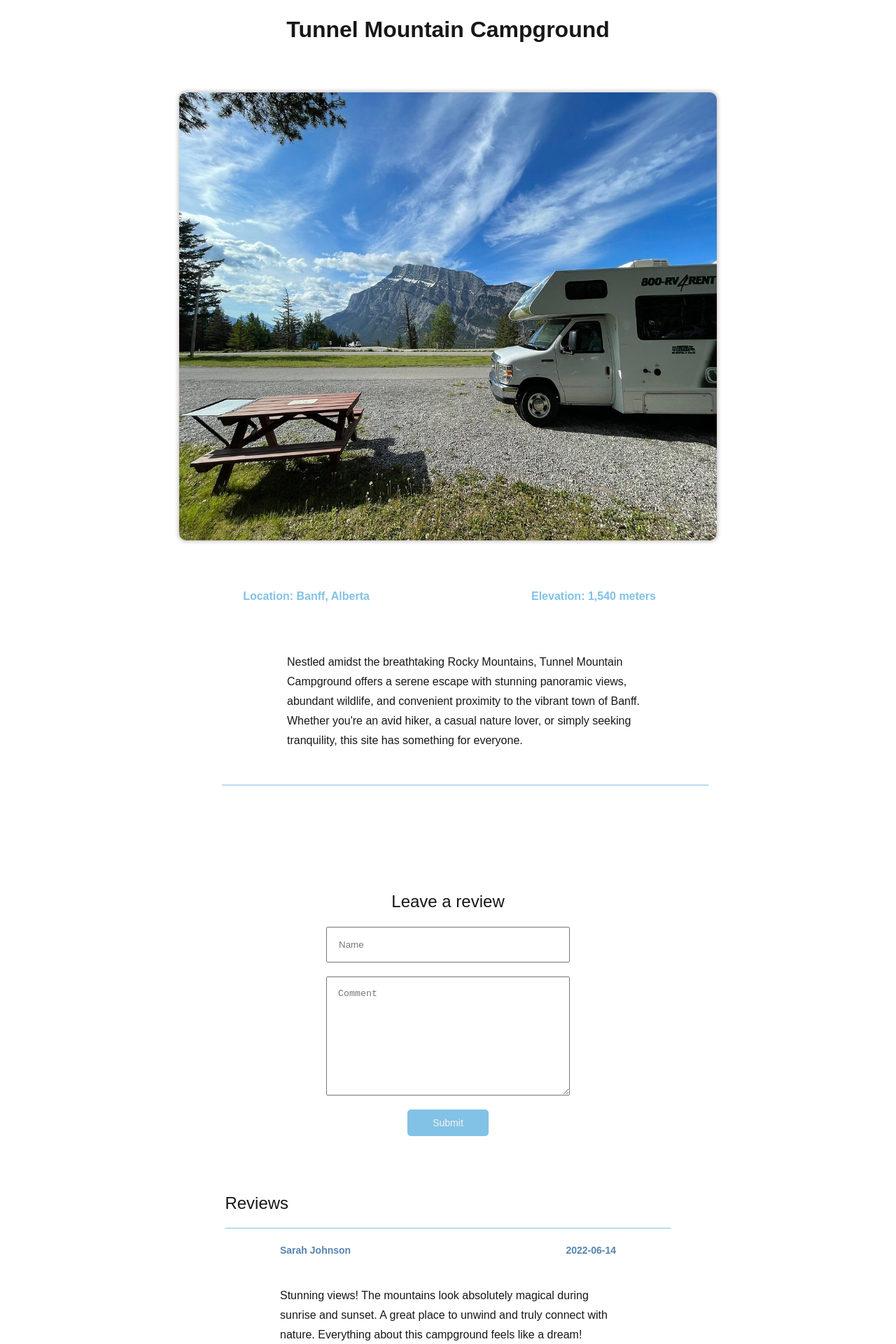
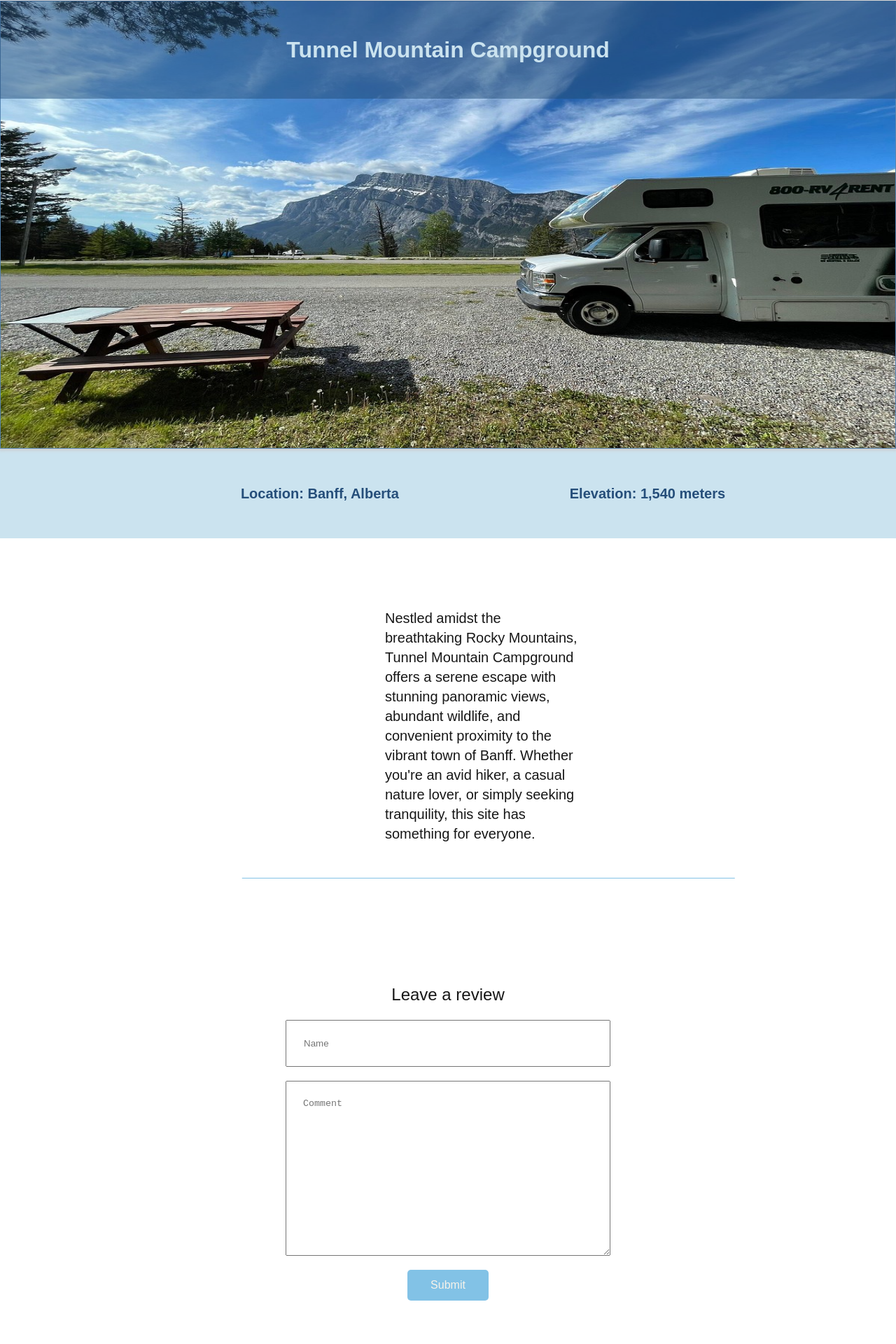
Before and after one commit to Marie-L1/Campscape, a Next.js app: page /campsites/1 in a window 1280 px wide. Shown: the part 237-2157 px from the top of the page at 70% size. Built offline with nearby package versions, Linux system fonts and the light colour scheme.

Commit message:
finished styling the desktop breakpoint of the campsites/id pages

```diff
--- a/src/app/campsites/[id]/campsite.scss
+++ b/src/app/campsites/[id]/campsite.scss
@@ -13,16 +13,21 @@
     }
     &__title{
         @include sub-header;
-        border-top: 1.5px solid $primary-blue;
         padding-top: 30px;
         padding-bottom: 20px;
+        margin-bottom: -97px;
         text-align: center;
         width: 100%;
+        background-color: rgba(37, 78, 122, 0.5);
+        color: $secondary-light;
+        z-index: 3;
     }
     &__img{
         height: 50vh;
         width: 100vw;
         box-shadow: 0px 0px 5px 2px rgb(206 201 201);
+        z-index: 0;
+        border: 1.5px solid $secondary-blue;
     }
     &__details{
         @include body-small;
@@ -31,15 +36,11 @@
         justify-content: center;
         align-items: center;
         gap: 3rem;
-        margin: 1rem 1rem;
         padding: 30px 0;
+        background-color: $secondary-light;
     }
-    &__location{
-        color: $primary-blue;
-        font-weight: 600;
-    }
-    &__elevation{
-        color: $primary-blue;
+    &__location, &__elevation{
+        color: $primary-dark;
         font-weight: 600;
     }
     &__description{
@@ -156,6 +157,7 @@
 
         &__title{
             @include dt-sub-header;
+            margin-bottom: -103px;
         }
         &__img{
             height: 80vh;
@@ -163,7 +165,6 @@
         &__details{
             @include dt-body-medium;
             justify-content: space-around;
-            width: 90%;
             padding: 50px 0;
         }
         &__description{
@@ -215,37 +216,40 @@
         &__title{
             @include dt-page-header;
             padding: 50px 0;
+            margin-top: 30px;
+            margin-bottom: -160px;
         }
         &__img{
-            width: 60vw;
-            border-radius: 10px;
+            width: 100vw;
+            height: 80vh;;
         }
         &__details{
-            @include dt-body-large;
+            @include sub-header;
             justify-content: space-evenly;
             align-items: center;
-            width: 90%;
+            width: 100%;
             padding-left: 100px;
             gap: 0;
-
         }
         &__description{
-            @include dt-body-large;
+            @include sub-header;
             display: flex;
             align-items: center;
             justify-content: center;
             align-content: center;
             flex-wrap: wrap;
-            margin: 0 100px 100px 100px;
-            padding: 0 250px 50px 310px;
+            margin: 100px 100px 100px 100px;
+            padding: 0 550px 50px 450px;
+            width: 100%;
+
             &::before {
                 content: "";
                 position: absolute;
                 left: 50%;
-                width: 64%;
+                width: 55%;
                 height: .0938rem;
                 background-color: $primary-blue;
-                transform: translateX(-47%);
+                transform: translateX(-56%);
                 bottom: 0;
             }
         }
@@ -257,18 +261,18 @@
             text-align: left;
         }
         &__input{
-            width: 30%;
-            padding: 1rem;
+            width: 40%;
+            padding: 1.5rem;
         }
         &__textarea{
-            width: 30%;
-            padding: 1rem;
-            height: 170px;
+            width: 40%;
+            padding: 1.5rem;
+            height: 250px;
         }
         &__btn{
             width: 10%;
             padding: 0.5rem;
-            @include dt-labels-links-buttons;
+            @include dt-body-large;
             border-radius: 5px;
         }
         &__reviews{
@@ -276,12 +280,12 @@
             flex-direction: column;
             justify-content: center;
             align-items: center;
-            margin: 0px 100px;
+            margin: 0px 300px;
         }
         &__reviews-title{
-            @include dt-sub-header;
+            @include page-header;
             width: 59%;
-            padding: 20px 0;
+            padding: 20px 15px 20px 0;
             font-weight: 400;
             position: relative;
 
@@ -289,10 +293,10 @@
                 content: "";
                 position: absolute;
                 left: 50%;
-                width: 100%;
+                width: 116%;
                 height: .0938rem;
                 background-color: $primary-blue;
-                transform: translateX(-50%);
+                transform: translateX(-47%);
             }
             &::after {
                 bottom: 0;
@@ -302,26 +306,26 @@
             display: flex;
             flex-direction: column;
             gap: 40px;
-            padding: 20px 300px;
+            padding: 20px 325px;
             position: relative;
 
             &::before {
                 content: "";
                 position: absolute;
                 left: 50%;
-                width: 60%;
+                width: 70%;
                 height: .0938rem;
                 background-color: $primary-blue;
-                transform: translateX(-50%);
+                transform: translateX(-47%);
                 bottom: 0;
             }
         }
         &__reviews-name, &__reviews-timestamp{
-            @include dt-body-medium;
+            @include dt-body-large;
             color: $secondary-blue;
         }
         &__reviews-comment{
-            @include dt-body-large;
+            @include sub-header;;
         }
     }
 }
```
